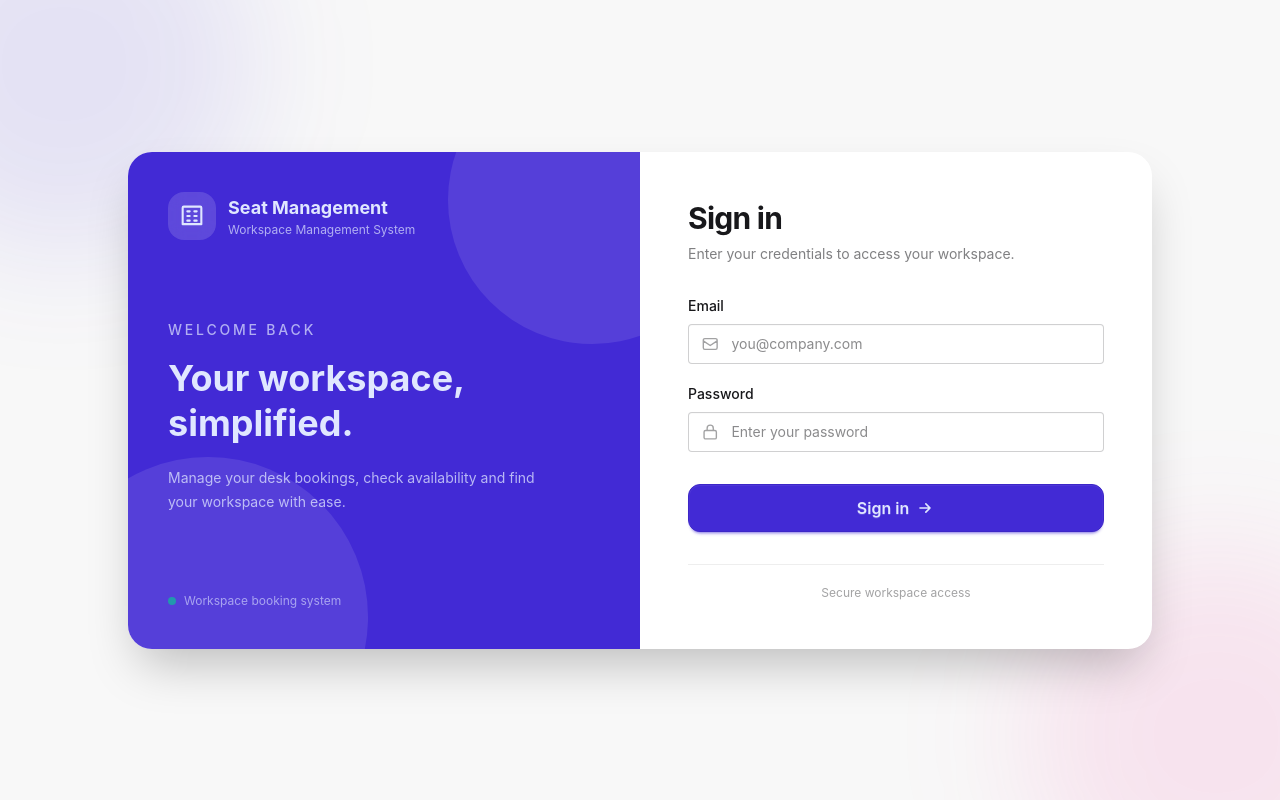
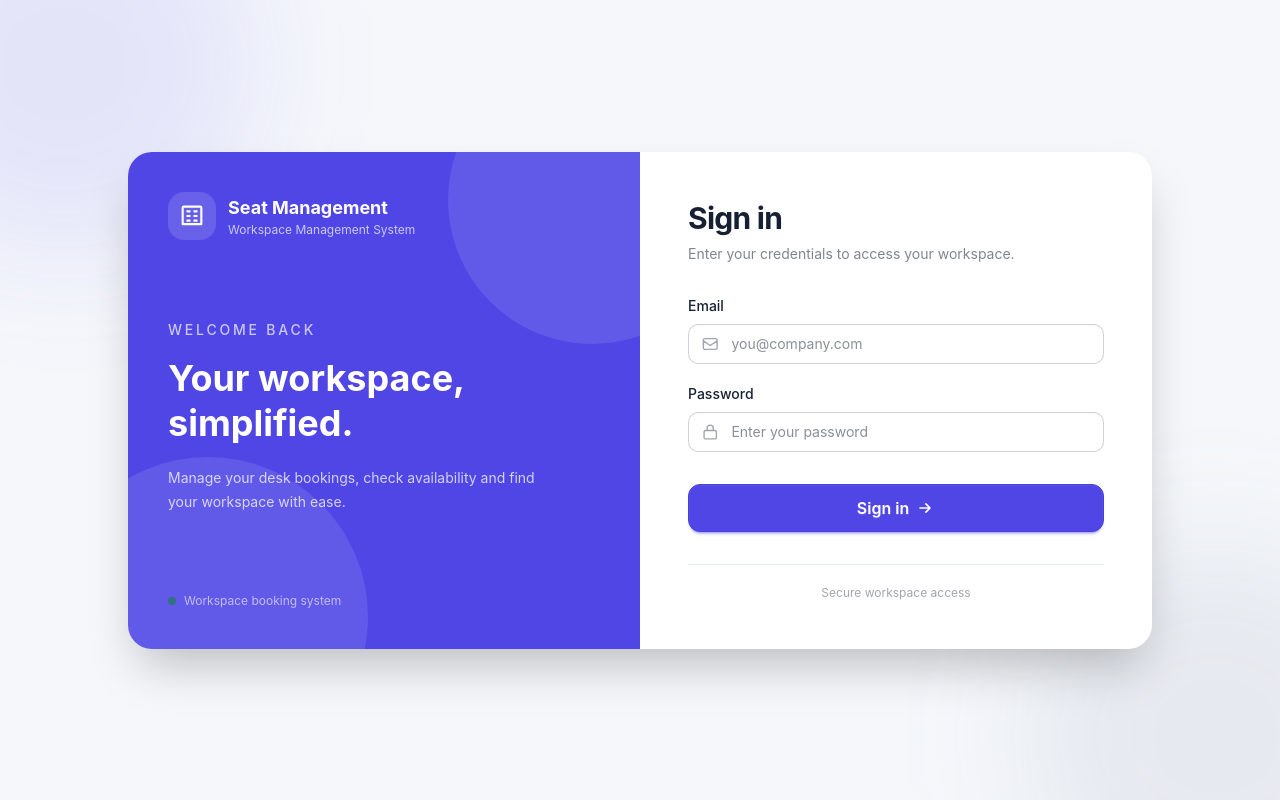
Before and after one commit to arshadali-15/Seat_Management_UI, a React (Vite) app: page /login in a window 1280 px wide. Built offline with nearby package versions, Linux system fonts and the light colour scheme.

Commit message:
Integrate DaisyUI plugin with custom themes
Added DaisyUI plugin with light and dark themes, including custom color schemes and animations for corner stalker component.

```diff
--- a/src/index.css
+++ b/src/index.css
@@ -1,2 +1,290 @@
 @import "tailwindcss";
-@plugin "daisyui";
+
+@plugin "daisyui" {
+  themes: light --default, dark --prefersdark;
+}
+
+@plugin "daisyui/theme" {
+  name: "light";
+  default: true;
+  color-scheme: light;
+
+  --color-base-100: #ffffff;
+  --color-base-200: #f5f7fb;
+  --color-base-300: #e5eaf2;
+  --color-base-content: #172033;
+
+  --color-primary: #4f46e5;
+  --color-primary-content: #ffffff;
+
+  --color-secondary: #64748b;
+  --color-secondary-content: #ffffff;
+
+  --color-accent: #0891b2;
+  --color-accent-content: #ffffff;
+
+  --color-neutral: #1e293b;
+  --color-neutral-content: #f8fafc;
+
+  --color-info: #0284c7;
+  --color-info-content: #ffffff;
+
+  --color-success: #15803d;
+  --color-success-content: #ffffff;
+
+  --color-warning: #b45309;
+  --color-warning-content: #ffffff;
+
+  --color-error: #dc2626;
+  --color-error-content: #ffffff;
+
+  --radius-box: 0.875rem;
+  --radius-field: 0.625rem;
+  --radius-selector: 0.5rem;
+}
+
+@plugin "daisyui/theme" {
+  name: "dark";
+  color-scheme: dark;
+
+  --color-base-100: #0b1120;
+  --color-base-200: #111a2e;
+  --color-base-300: #253047;
+  --color-base-content: #e5edf8;
+
+  --color-primary: #818cf8;
+  --color-primary-content: #111827;
+
+  --color-secondary: #94a3b8;
+  --color-secondary-content: #0f172a;
+
+  --color-accent: #22d3ee;
+  --color-accent-content: #083344;
+
+  --color-neutral: #1e293b;
+  --color-neutral-content: #f8fafc;
+
+  --color-info: #38bdf8;
+  --color-info-content: #082f49;
+
+  --color-success: #4ade80;
+  --color-success-content: #052e16;
+
+  --color-warning: #fbbf24;
+  --color-warning-content: #451a03;
+
+  --color-error: #f87171;
+  --color-error-content: #450a0a;
+
+  --radius-box: 0.875rem;
+  --radius-field: 0.625rem;
+  --radius-selector: 0.5rem;
+}
+
+/* =========================================
+   CORNER STALKER
+   ========================================= */
+
+.corner-stalker {
+  position: fixed;
+  top: 0;
+  right: 0;
+  z-index: 9999;
+
+  width: 125px;
+  height: 125px;
+
+  pointer-events: none;
+  transform-origin: top right;
+
+  animation: stalker-enter 650ms cubic-bezier(.2, 1.5, .4, 1) both;
+}
+
+/* Speech bubble */
+.stalker-bubble {
+  position: absolute;
+  top: 8px;
+  right: 83px;
+
+  width: max-content;
+  padding: 7px 10px;
+
+  border: 1px solid #e5e7eb;
+  border-radius: 12px 12px 2px 12px;
+
+  background: #ffffff;
+  color: #27273a;
+
+  font-size: 10px;
+  font-weight: 800;
+  white-space: nowrap;
+
+  box-shadow: 0 4px 12px rgb(0 0 0 / 12%);
+
+  animation: stalker-whisper 2s ease-in-out infinite;
+}
+
+/* Character body peeking around the corner */
+.stalker-character {
+  position: absolute;
+  top: -23px;
+  right: -22px;
+
+  width: 100px;
+  height: 105px;
+
+  border: 3px solid #303044;
+  border-radius: 48% 0 45% 48%;
+
+  background: linear-gradient(145deg, #6868a0, #34344f);
+
+  box-shadow: 0 5px 16px rgb(0 0 0 / 18%);
+
+  animation: stalker-float 2s ease-in-out infinite;
+}
+
+/* Hood */
+.stalker-hood {
+  position: absolute;
+  top: 17px;
+  left: 4px;
+
+  width: 74px;
+  height: 58px;
+
+  border-radius: 50% 50% 42% 42%;
+  background: #d9d9ef;
+
+  box-shadow: inset 0 -5px 0 rgb(0 0 0 / 5%);
+}
+
+/* Face */
+.stalker-face {
+  position: absolute;
+  top: 32px;
+  left: 17px;
+
+  display: flex;
+  align-items: center;
+  gap: 8px;
+}
+
+/* White eyes */
+.stalker-eye {
+  display: flex;
+  align-items: center;
+  justify-content: center;
+
+  width: 20px;
+  height: 25px;
+
+  overflow: hidden;
+  border-radius: 50%;
+  background: #ffffff;
+
+  animation: stalker-blink 3.2s infinite;
+}
+
+/* Pupils look around */
+.stalker-pupil {
+  width: 9px;
+  height: 11px;
+
+  border-radius: 50%;
+  background: #242438;
+
+  animation: stalker-look 1.5s ease-in-out infinite alternate;
+}
+
+/* Tiny suspicious mouth */
+.stalker-mouth {
+  position: absolute;
+  top: 64px;
+  left: 38px;
+
+  width: 10px;
+  height: 5px;
+
+  border-bottom: 2px solid #242438;
+  border-radius: 50%;
+}
+
+/* =========================================
+   ANIMATIONS
+   ========================================= */
+
+@keyframes stalker-enter {
+  0% {
+    opacity: 0;
+    transform: translate(100px, -100px) rotate(25deg) scale(.3);
+  }
+
+  65% {
+    opacity: 1;
+    transform: translate(-5px, 5px) rotate(-7deg) scale(1.08);
+  }
+
+  85% {
+    transform: translate(2px, -2px) rotate(3deg) scale(.97);
+  }
+
+  100% {
+    opacity: 1;
+    transform: translate(0, 0) rotate(0) scale(1);
+  }
+}
+
+/* Gentle floating */
+@keyframes stalker-float {
+  0%, 100% {
+    translate: 0 0;
+  }
+
+  50% {
+    translate: 0 5px;
+  }
+}
+
+/* Eyes dart left and right */
+@keyframes stalker-look {
+  from {
+    transform: translateX(-4px);
+  }
+
+  to {
+    transform: translateX(4px);
+  }
+}
+
+/* Occasional blink */
+@keyframes stalker-blink {
+  0%, 43%, 47%, 100% {
+    transform: scaleY(1);
+  }
+
+  45% {
+    transform: scaleY(.08);
+  }
+}
+
+/* Suspicious whisper bubble */
+@keyframes stalker-whisper {
+  0%, 100% {
+    transform: rotate(-3deg) translateY(0);
+  }
+
+  50% {
+    transform: rotate(3deg) translateY(-3px);
+  }
+}
+
+/* Respect reduced-motion preferences */
+@media (prefers-reduced-motion: reduce) {
+  .corner-stalker,
+  .stalker-character,
+  .stalker-eye,
+  .stalker-pupil,
+  .stalker-bubble {
+    animation: none !important;
+  }
+}
```
